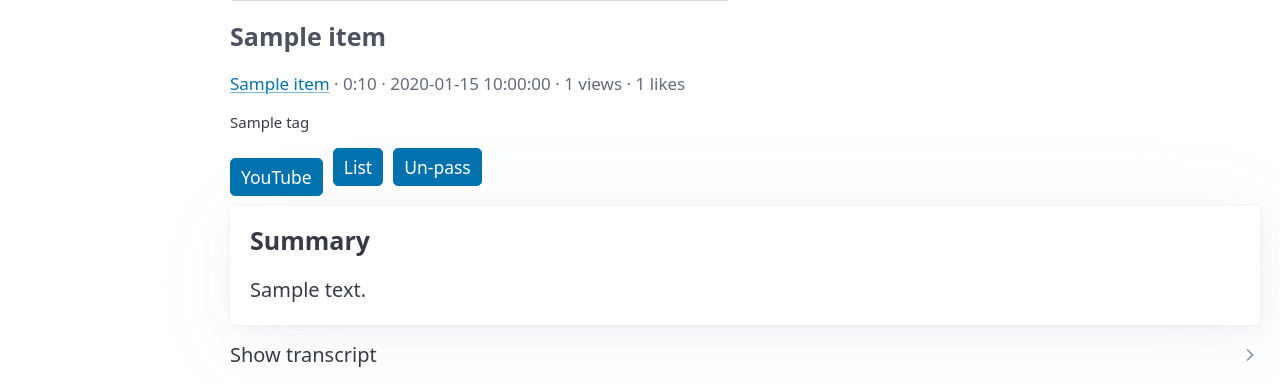
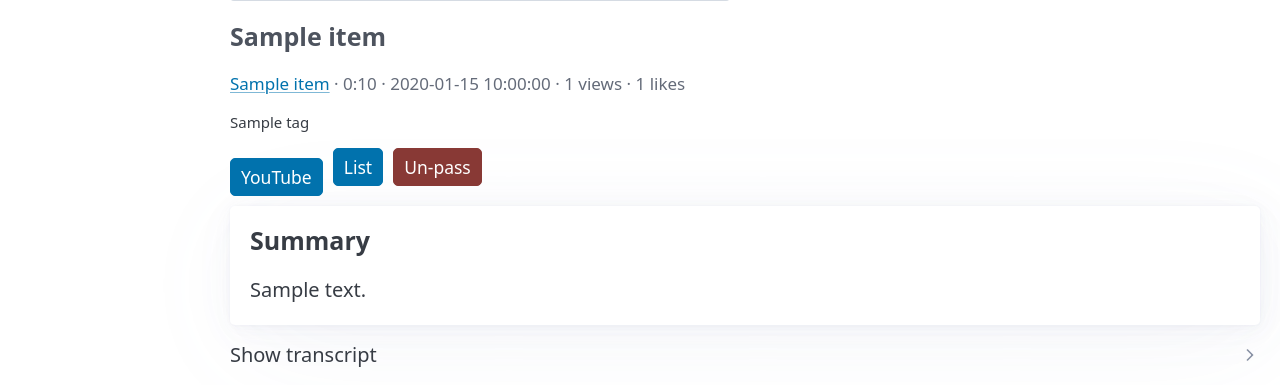
Before and after one commit to DecafCoding/ArtimesOne, a FastAPI app: template artimesone/web/templates/item_detail.html in a window 1280 px wide. Shown: the part 484-869 px from the top of the page. Run offline with FastAPI, Linux system fonts and the light colour scheme; the template is opened without the code that fills it: most values are stand-ins (such as "Sample title", 1, 10 or a date in 2020); grey boxes marked "Sample" are stand-in pictures; parts of the project's set-up code (start-up, migrations or seed data) failed here and were passed over; some libraries are stand-ins or nearby versions.

Commit message:
feat: keep Pass on item-card row and style as danger
Pico stretches in-form buttons full-width, pushing Pass below the
YouTube/List row. Inline-flex the wrapping form and add a btn-danger
color modifier applied to Pass and Un-pass.

Co-Authored-By: Claude Sonnet 4.6 <noreply@anthropic.com>

```diff
--- a/artimesone/web/static/style.css
+++ b/artimesone/web/static/style.css
@@ -262,6 +262,23 @@ textarea {
 
 .item-actions .inline-action {
   margin: 0;
+  display: inline-flex;
+}
+
+.item-actions .inline-action button {
+  width: auto;
+}
+
+.btn-danger {
+  --pico-background-color: var(--pico-del-color, #d33);
+  --pico-border-color: var(--pico-del-color, #d33);
+  --pico-color: #fff;
+}
+
+.btn-danger:hover,
+.btn-danger:focus {
+  --pico-background-color: #b22;
+  --pico-border-color: #b22;
 }
 
 /* ── Chat ─────────────────────────────────────────────────────────── */
--- a/artimesone/web/templates/_item_actions.html
+++ b/artimesone/web/templates/_item_actions.html
@@ -21,11 +21,11 @@
 
   {% if item.passed_at %}
     <form method="post" action="/items/{{ item.id }}/unpass" class="inline-action">
-      <button type="submit" class="secondary">Un-pass</button>
+      <button type="submit" class="btn-danger">Un-pass</button>
     </form>
   {% else %}
     <form method="post" action="/items/{{ item.id }}/pass" class="inline-action">
-      <button type="submit" class="secondary outline">Pass</button>
+      <button type="submit" class="btn-danger">Pass</button>
     </form>
   {% endif %}
 </div>
```
